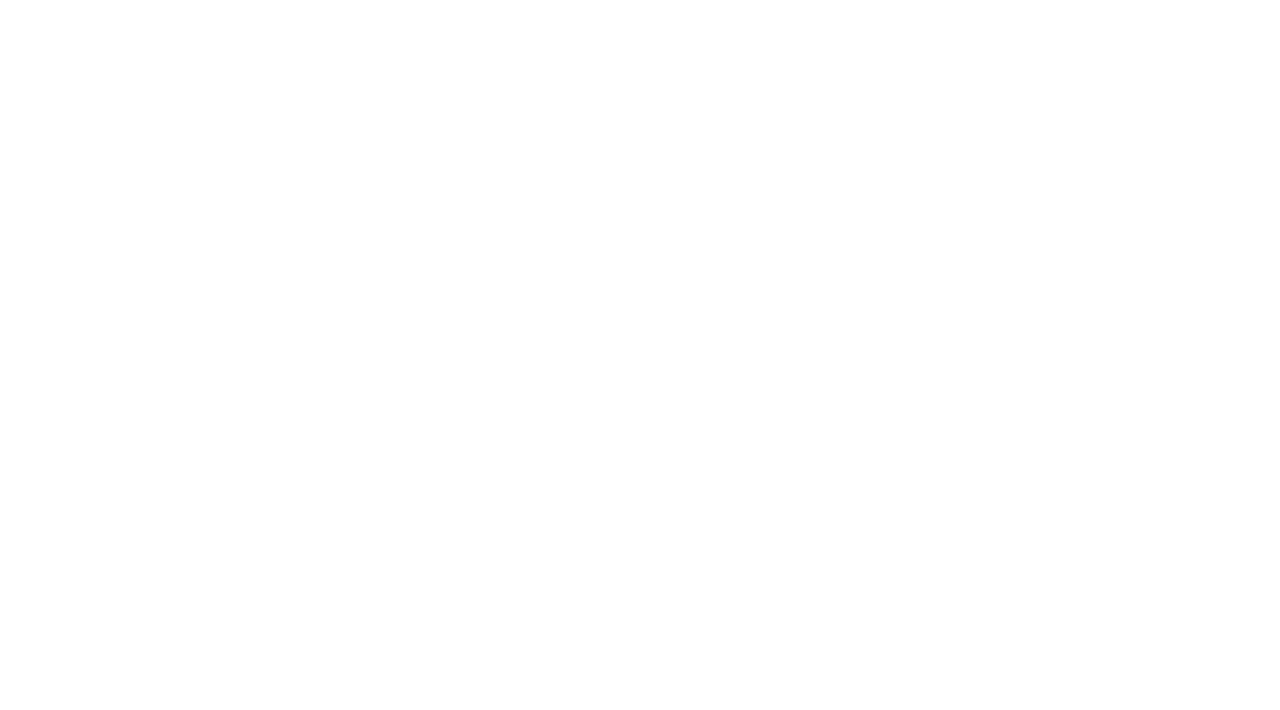
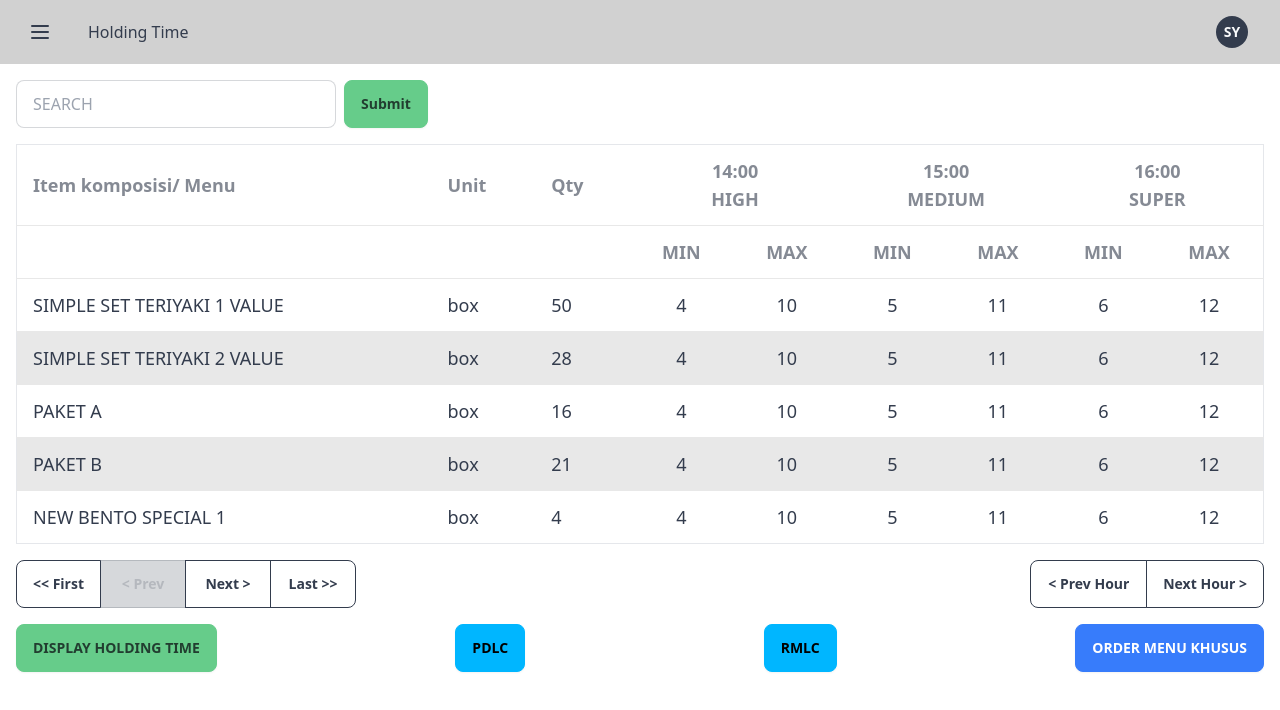
Before and after one commit to mraflyhudaa/holding-time-pwa, a React (Vite) app: page /rmlc in a window 1280 px wide. Before the commit this address had no page. Shown: the top 710 px of the page. Built offline with nearby package versions, Linux system fonts and the light colour scheme.

Commit message:
feat: add PDLC and RMLC pages

```diff
--- a/public/config.json
+++ b/public/config.json
@@ -1,6 +1,6 @@
 {
   "development": {
-    "baseURL": "http://localhost:8080/api"
+    "baseURL": "http://172.18.123.85:8081/api"
   },
   "production": {
     "baseURL": "http://172.18.123.85:8080/api"
--- a/src/component/Navbar.jsx
+++ b/src/component/Navbar.jsx
@@ -73,7 +73,9 @@ const Navbar = ({ title, children }) => {
             <Link className="btn btn-info" to={"/pdlc"}>
               PDLC
             </Link>
-            <button className="btn btn-warning">RMLC</button>
+            <Link className="btn btn-info" to={"/rmlc"}>
+              RMLC
+            </Link>
             <Link className="btn btn-secondary" to={"/order-menu-khusus"}>
               ORDER MENU KHUSUS
             </Link>
--- a/src/main.jsx
+++ b/src/main.jsx
@@ -6,6 +6,7 @@ import HoldingTimeCur from "./pages/HoldingTimeCur";
 import PDLC from "./pages/PDLC";
 import ProductsConfiguration from "./pages/ProductsConfiguration";
 import OrderMenuKhusus from "./pages/OrderMenuKhusus";
+import RMLC from "./pages/RMLC";
 
 createRoot(document.getElementById("app")).render(
   <BrowserRouter>
@@ -14,6 +15,7 @@ createRoot(document.getElementById("app")).render(
         <Route index element={<HoldingTimeCur />} />
         <Route path="/holding-time" element={<HoldingTimeCur />} />
         <Route path="/pdlc" element={<PDLC />} />
+        <Route path="/rmlc" element={<RMLC />} />
         <Route path="/configuration" element={<ProductsConfiguration />} />
         <Route path="/order-menu-khusus" element={<OrderMenuKhusus />} />
       </Route>
--- a/src/pages/HoldingTimeCur.jsx
+++ b/src/pages/HoldingTimeCur.jsx
@@ -130,7 +130,7 @@ const HoldingTimeCur = () => {
       if (!searchTerm) {
         fetchMenuItems();
       }
-    }, 10000); // Poll every 5 seconds
+    }, 3000); // Poll every 5 seconds
 
     const timerInterval = setInterval(() => {
       updateLifeTimes();
@@ -293,7 +293,7 @@ const HoldingTimeCur = () => {
         <tbody className="text-lg">
           {currentItems.length === 0 && (
             <tr>
-              <td colSpan="7" className="text-center">
+              <td colSpan="8" className="text-center">
                 No items found
               </td>
             </tr>
--- /dev/null
+++ b/src/pages/RMLC.jsx
@@ -0,0 +1,237 @@
+import React, { useEffect, useState } from "react";
+import { Link } from "react-router-dom";
+
+const generateFullDayTimes = () => {
+  const statuses = ["LOW", "MEDIUM", "HIGH", "SUPER"];
+  return Array.from({ length: 24 }, (_, i) => ({
+    time: `${String(i).padStart(2, "0")}:00`,
+    status: statuses[Math.floor(Math.random() * statuses.length)],
+    min: Math.floor(Math.random() * 10),
+    max: 10 + Math.floor(Math.random() * 10),
+  }));
+};
+
+const initialMenuItems = [
+  {
+    name: "SIMPLE SET TERIYAKI 1 VALUE",
+    unit: "box",
+    qty: 50,
+    times: generateFullDayTimes(),
+  },
+  {
+    name: "SIMPLE SET TERIYAKI 2 VALUE",
+    unit: "box",
+    qty: 28,
+    times: generateFullDayTimes(),
+  },
+  {
+    name: "PAKET A",
+    unit: "box",
+    qty: 16,
+    times: generateFullDayTimes(),
+  },
+  {
+    name: "PAKET B",
+    unit: "box",
+    qty: 21,
+    times: generateFullDayTimes(),
+  },
+  {
+    name: "NEW BENTO SPECIAL 1",
+    unit: "box",
+    qty: 4,
+    times: generateFullDayTimes(),
+  },
+  {
+    name: "NEW BENTO SPECIAL 2",
+    unit: "box",
+    qty: 7,
+    times: generateFullDayTimes(),
+  },
+  {
+    name: "HOKA HEMAT RB 1",
+    unit: "box",
+    qty: 27,
+    times: generateFullDayTimes(),
+  },
+];
+
+const itemsPerPage = 5;
+const timesPerPage = 3;
+
+const RMLC = () => {
+  const [menuItems, setMenuItems] = useState(initialMenuItems);
+  const [currentPage, setCurrentPage] = useState(1);
+  const [timePage, setTimePage] = useState(0);
+
+  const itemsPerPage = 5;
+  const timesPerPage = 3;
+
+  const baseMin = 4;
+  const baseMax = 10;
+  const hourlyFactor = 1;
+
+  // Define your peak hours (e.g., from 12 PM to 2 PM)
+  const peakHours = [12, 13, 14];
+
+  // Peak multiplier (e.g., increase by 50% during peak hours)
+  const peakMultiplier = 1.5;
+
+  const calculateMin = (baseMin, hourlyFactor, hourIndex) => {
+    const isPeakHour = peakHours.includes(hourIndex);
+    const multiplier = isPeakHour ? peakMultiplier : 1;
+    return baseMin + hourlyFactor * hourIndex * multiplier;
+  };
+
+  const calculateMax = (baseMax, hourlyFactor, hourIndex) => {
+    const isPeakHour = peakHours.includes(hourIndex);
+    const multiplier = isPeakHour ? peakMultiplier : 1;
+    return baseMax + hourlyFactor * hourIndex * multiplier;
+  };
+
+  const indexOfLastItem = currentPage * itemsPerPage;
+  const indexOfFirstItem = indexOfLastItem - itemsPerPage;
+  const currentItems = menuItems.slice(indexOfFirstItem, indexOfLastItem);
+
+  const getCurrentHour = () => {
+    const now = new Date();
+    return now.getHours();
+  };
+
+  useEffect(() => {
+    setTimePage(getCurrentHour());
+  }, []);
+
+  const indexOfLastTime = timePage + timesPerPage;
+  const indexOfFirstTime = timePage;
+
+  const paginate = (pageNumber) => setCurrentPage(pageNumber);
+  const paginateTime = (pageNumber) => setTimePage(pageNumber);
+
+  return (
+    <div className="px-4 pt-4">
+      <div className="flex justify-between mb-4">
+        <input
+          type="text"
+          placeholder="SEARCH"
+          className="w-full max-w-xs input input-bordered"
+        />
+        <button className="ml-2 btn btn-primary">Submit</button>
+        <span className="ml-auto"></span>
+      </div>
+      <table className="table w-full mb-4 text-lg border table-zebra">
+        <thead className="text-lg">
+          <tr>
+            <th>Item komposisi/ Menu</th>
+            <th>Unit</th>
+            <th>Qty</th>
+            {Array.from({ length: timesPerPage }).map((_, i) => {
+              const timeIdx = indexOfFirstTime + i;
+              return (
+                <th key={timeIdx} colSpan={2} className="text-center">
+                  {timeIdx < 24 ? currentItems[0].times[timeIdx].time : ""}
+                  <br />
+                  {timeIdx < 24 ? currentItems[0].times[timeIdx].status : ""}
+                </th>
+              );
+            })}
+          </tr>
+          <tr>
+            <th></th>
+            <th></th>
+            <th></th>
+            {Array.from({ length: timesPerPage }).map((_, i) => {
+              const timeIdx = indexOfFirstTime + i;
+              return (
+                <React.Fragment key={timeIdx}>
+                  <th key={timeIdx + "min"} className="text-center">
+                    {/* {timeIdx < 24
+                      ? calculateMin(baseMin, hourlyFactor, timeIdx)
+                      : ""} */}
+                    MIN
+                  </th>
+                  <th key={timeIdx + "max"} className="text-center">
+                    {/* {timeIdx < 24
+                      ? calculateMax(baseMax, hourlyFactor, timeIdx)
+                      : ""} */}
+                    MAX
+                  </th>
+                </React.Fragment>
+              );
+            })}
+          </tr>
+        </thead>
+        <tbody>
+          {currentItems.map((item, index) => (
+            <tr key={index}>
+              <td>{item.name}</td>
+              <td>{item.unit}</td>
+              <td>{item.qty}</td>
+              {item.times
+                .slice(indexOfFirstTime, indexOfLastTime)
+                .map((time, idx) => (
+                  <React.Fragment key={idx}>
+                    <td className="text-center">
+                      {calculateMin(baseMin, hourlyFactor, idx)}
+                    </td>
+                    <td className="text-center">
+                      {calculateMax(baseMax, hourlyFactor, idx)}
+                    </td>
+                  </React.Fragment>
+                ))}
+            </tr>
+          ))}
+        </tbody>
+      </table>
+      <div className="flex justify-between">
+        <div className="grid grid-cols-4 join">
+          <button
+            className="join-item btn btn-outline"
+            onClick={() => paginate(1)}
+          >
+            &lt;&lt; First
+          </button>
+          <button
+            className="join-item btn btn-outline"
+            onClick={() => paginate(currentPage - 1)}
+            disabled={currentPage === 1}
+          >
+            &lt; Prev
+          </button>
+          <button
+            className="join-item btn btn-outline"
+            onClick={() => paginate(currentPage + 1)}
+            disabled={indexOfLastItem >= menuItems.length}
+          >
+            Next &gt;
+          </button>
+          <button
+            className="join-item btn btn-outline"
+            onClick={() => paginate(Math.ceil(menuItems.length / itemsPerPage))}
+            disabled={indexOfLastItem >= menuItems.length}
+          >
+            Last &gt;&gt;
+          </button>
+        </div>
+        <div className="grid grid-cols-2 join">
+          <button
+            className="join-item btn btn-outline"
+            onClick={() => paginateTime(timePage - 1)}
+            disabled={timePage === 0}
+          >
+            &lt; Prev Hour
+          </button>
+          <button
+            className="join-item btn btn-outline"
+            onClick={() => paginateTime(timePage + 1)}
+            disabled={indexOfLastTime >= 24}
+          >
+            Next Hour &gt;
+          </button>
+        </div>
+      </div>
+    </div>
+  );
+};
+
+export default RMLC;
```
Also changed, not shown: src/pages/CalculatePDLC.jsx (added).
